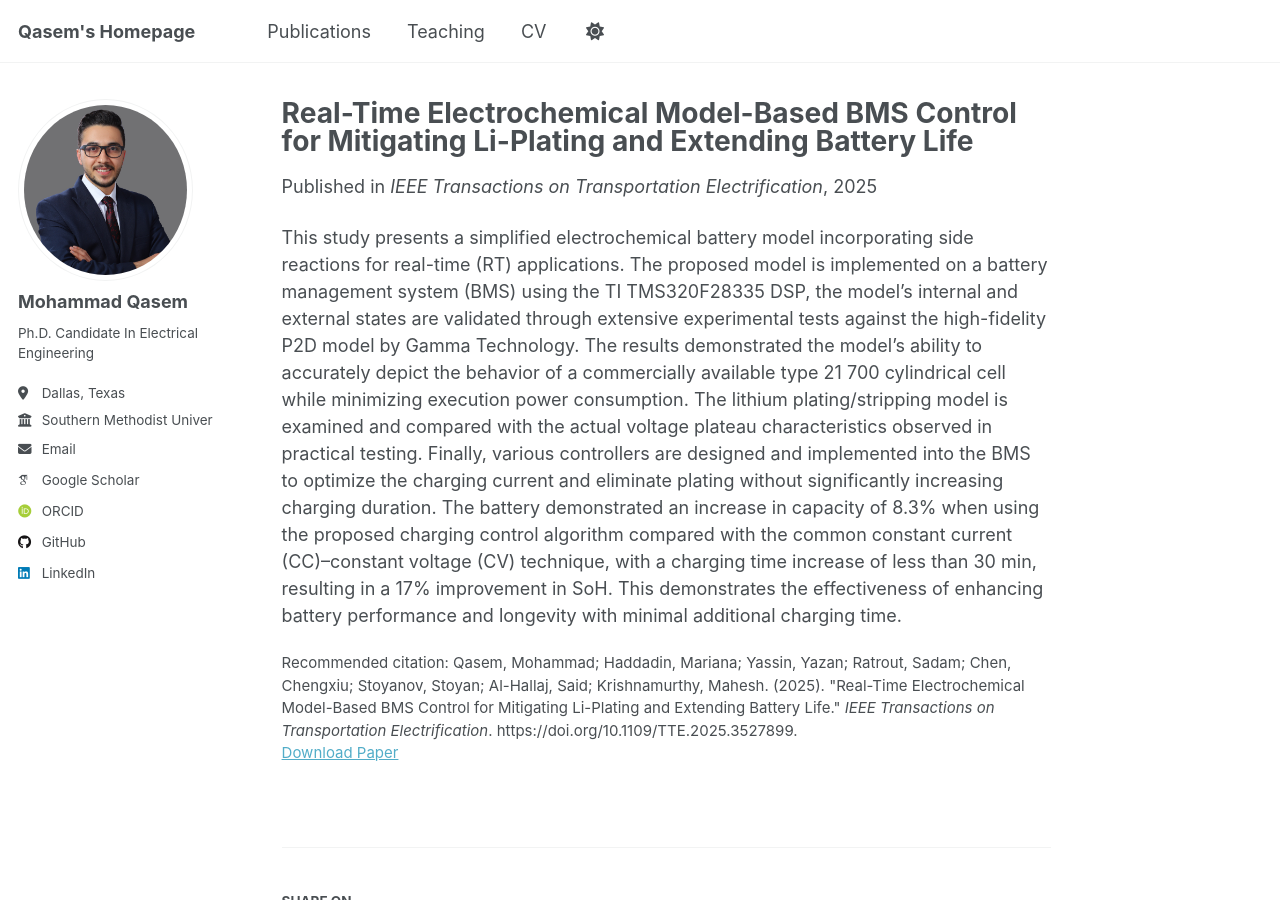
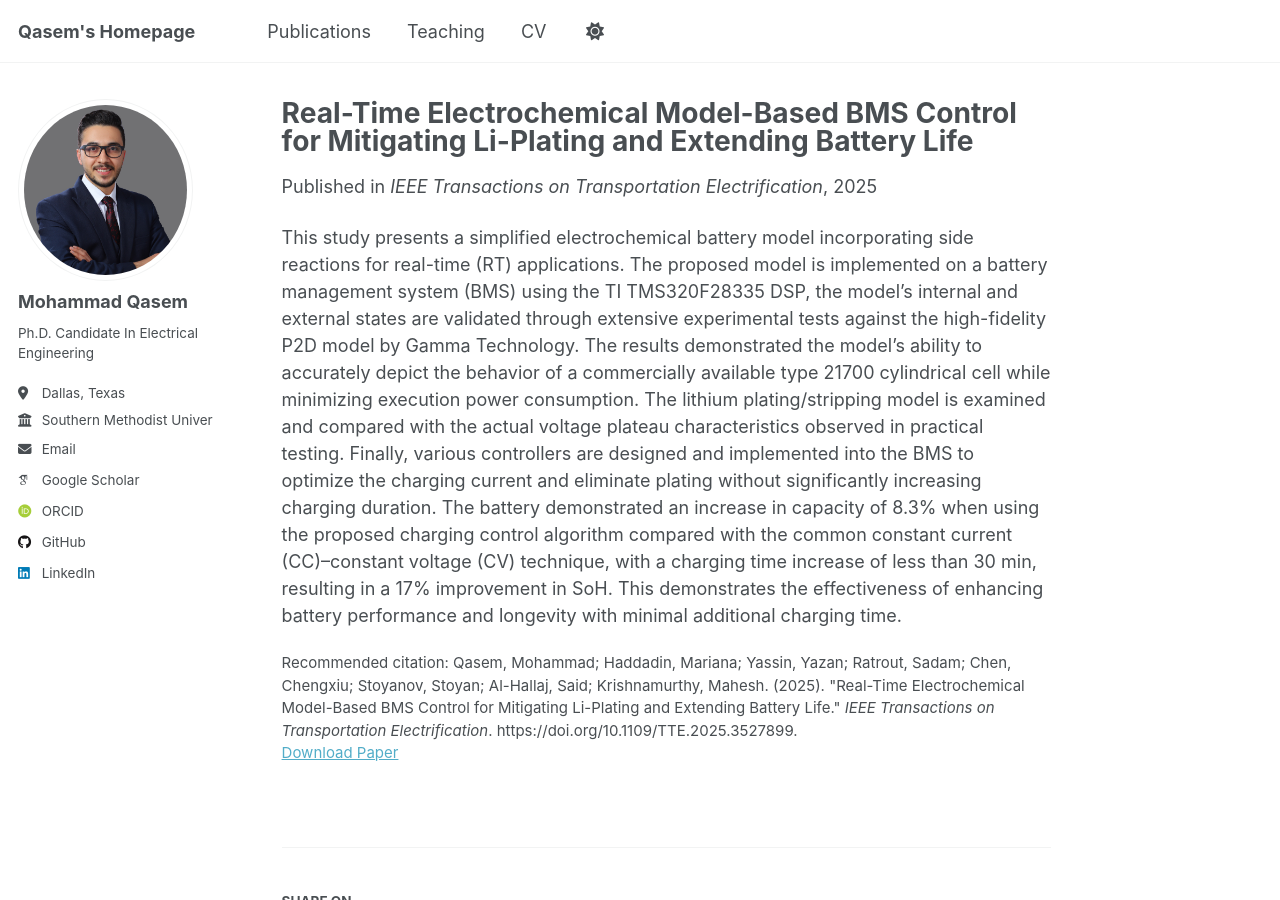
Before and after one commit to MohammadQasem97/Mohammad_Qasem.github.io, a Jekyll site: the page built from _publications/2025-01-07-real-time-ecm-bms-li-plating.md, in a window 1280 px wide and 900 px high. Built offline with Jekyll 4.4.1, drawn with Linux system fonts in a browser that asks for light colours; some web fonts are replaced; a script that is not in the unit is left out.

Commit message:
Update 2025-01-07-real-time-ecm-bms-li-plating.md

```diff
--- a/_publications/2025-01-07-real-time-ecm-bms-li-plating.md
+++ b/_publications/2025-01-07-real-time-ecm-bms-li-plating.md
@@ -11,4 +11,4 @@ doi: "10.1109/TTE.2025.3527899"
 citation: "Qasem, Mohammad; Haddadin, Mariana; Yassin, Yazan; Ratrout, Sadam; Chen, Chengxiu; Stoyanov, Stoyan; Al-Hallaj, Said; Krishnamurthy, Mahesh. (2025). \"Real-Time Electrochemical Model-Based BMS Control for Mitigating Li-Plating and Extending Battery Life.\" <i>IEEE Transactions on Transportation Electrification</i>. https://doi.org/10.1109/TTE.2025.3527899."
 ---
 
-This study presents a simplified electrochemical battery model incorporating side reactions for real-time (RT) applications. The proposed model is implemented on a battery management system (BMS) using the TI TMS320F28335 DSP, the model’s internal and external states are validated through extensive experimental tests against the high-fidelity P2D model by Gamma Technology. The results demonstrated the model’s ability to accurately depict the behavior of a commercially available type 21 700 cylindrical cell while minimizing execution power consumption. The lithium plating/stripping model is examined and compared with the actual voltage plateau characteristics observed in practical testing. Finally, various controllers are designed and implemented into the BMS to optimize the charging current and eliminate plating without significantly increasing charging duration. The battery demonstrated an increase in capacity of 8.3% when using the proposed charging control algorithm compared with the common constant current (CC)–constant voltage (CV) technique, with a charging time increase of less than 30 min, resulting in a 17% improvement in SoH. This demonstrates the effectiveness of enhancing battery performance and longevity with minimal additional charging time.
+This study presents a simplified electrochemical battery model incorporating side reactions for real-time (RT) applications. The proposed model is implemented on a battery management system (BMS) using the TI TMS320F28335 DSP, the model’s internal and external states are validated through extensive experimental tests against the high-fidelity P2D model by Gamma Technology. The results demonstrated the model’s ability to accurately depict the behavior of a commercially available type 21700 cylindrical cell while minimizing execution power consumption. The lithium plating/stripping model is examined and compared with the actual voltage plateau characteristics observed in practical testing. Finally, various controllers are designed and implemented into the BMS to optimize the charging current and eliminate plating without significantly increasing charging duration. The battery demonstrated an increase in capacity of 8.3% when using the proposed charging control algorithm compared with the common constant current (CC)–constant voltage (CV) technique, with a charging time increase of less than 30 min, resulting in a 17% improvement in SoH. This demonstrates the effectiveness of enhancing battery performance and longevity with minimal additional charging time.
```
